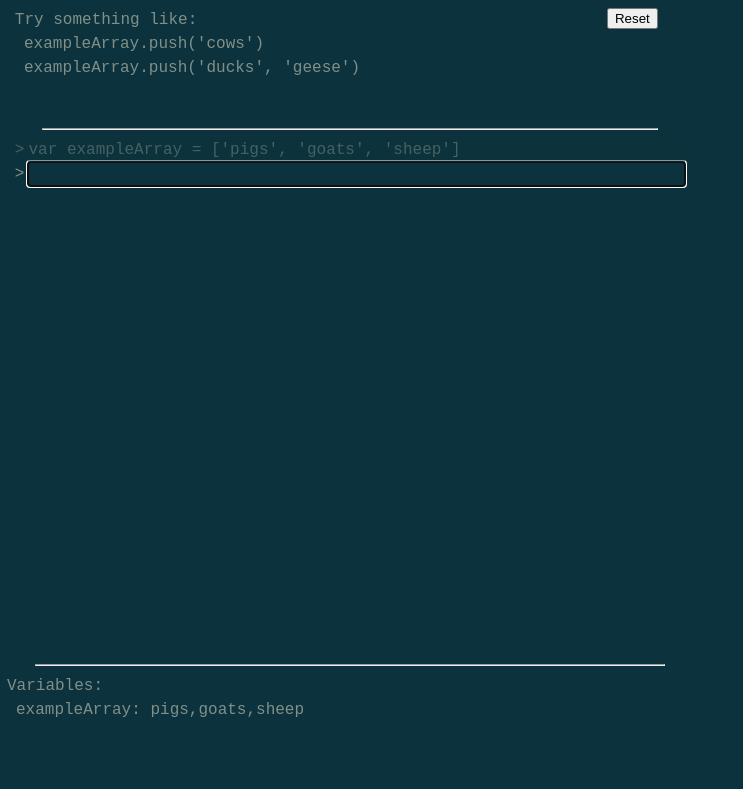
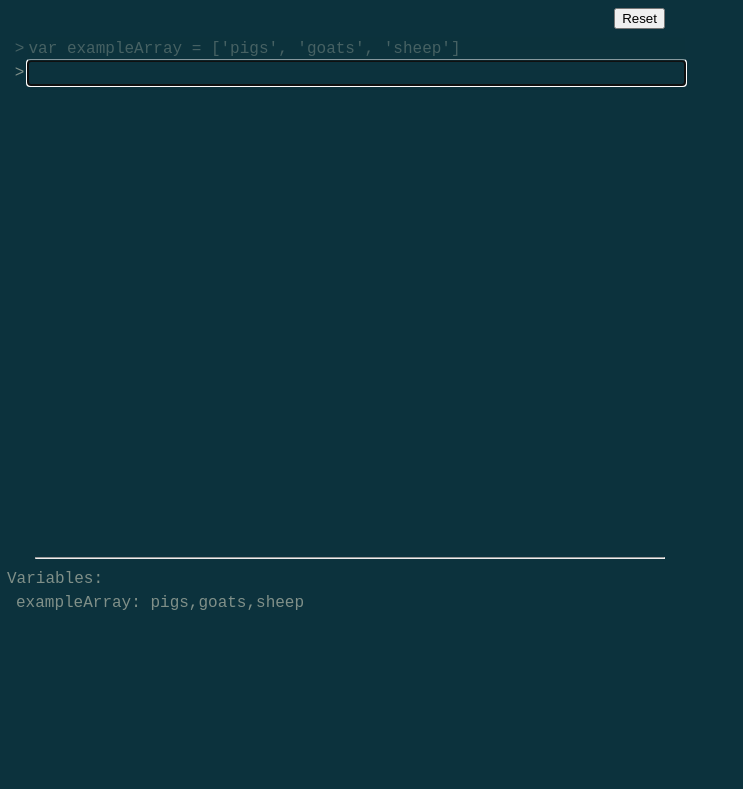
Before and after one commit to mdn/js-examples, a plain HTML site: page editable-samples/pages/array-push-2/index.html in a window 1280 px wide. Shown: the whole page, without its empty margins (0-743 px from the left). Drawn offline with Linux system fonts and the light colour scheme.

Commit message:
Remove instructions from embedded example

```diff
--- a/editable-samples/pages/array-push-2/array-push.css
+++ b/editable-samples/pages/array-push-2/array-push.css
@@ -8,20 +8,30 @@ html, body {
   height: 100%;
 }
 
-#main-content {
-  min-height: 100%;
-  margin-bottom: -9em;
+#repl {
+  margin-top: 8px;
   padding: 0.5em;
-
+  clear:both;
+  height: 65%;
 }
 
-#main-content:after {
-  content: "";
-  display: block;
+#state {
+  height: 25%;
 }
 
-footer {
-  height: 7em;
+#repl, #state {
+  overflow: scroll;
+}
+
+#reset {
+  float: right;
+  margin-top: 8px;
+  margin-right: 5%;
+}
+
+hr {
+  width: 90%;
+  margin: 0.5em auto;
 }
 
 html {
@@ -32,16 +42,6 @@ html {
   font-size: 16px;
   line-height: 1.5;
 }
-
-header {
-  height: 7em;
-  max-height: 7em;
-}
-
-#main-content, #state {
-  overflow: scroll;
-}
-
 
 p {
   margin: 0;
@@ -73,13 +73,3 @@ p {
   background: #0C323D;
   color: #809089;
 }
-
-#reset {
-  float: right;
-  margin-right: 5%;
-}
-
-hr {
-  width: 90%;
-  margin: 0.5em auto;
-}
--- a/editable-samples/pages/array-push-2/index.html
+++ b/editable-samples/pages/array-push-2/index.html
@@ -8,26 +8,12 @@
   </head>
   <body>
 
-        <div id="main-content">
-            <header id = "instructions">
-                <button id="reset">Reset</button>
-                <p>Try something like:</p>
-                <p class="subitem">exampleArray.push('cows')</p>
-                <p class="subitem">exampleArray.push('ducks', 'geese')</p>
-            </header>
+    <button id="reset">Reset</button>
+    <div id = "repl"></div>
+    <hr/>
+    <div id = "state"></div>
 
-            <hr/>
-
-            <div id = "repl"></div>
-
-
-        </div>
-        <hr/>
-
-
-        <footer id = "state"></footer>
-
-        <script type="text/javascript" src="array-push.js"></script>
+    <script type="text/javascript" src="array-push.js"></script>
 
   </body>
 
```
Also changed, not shown: editable-samples/pages/array-push/index.html (+0 -5 lines).
